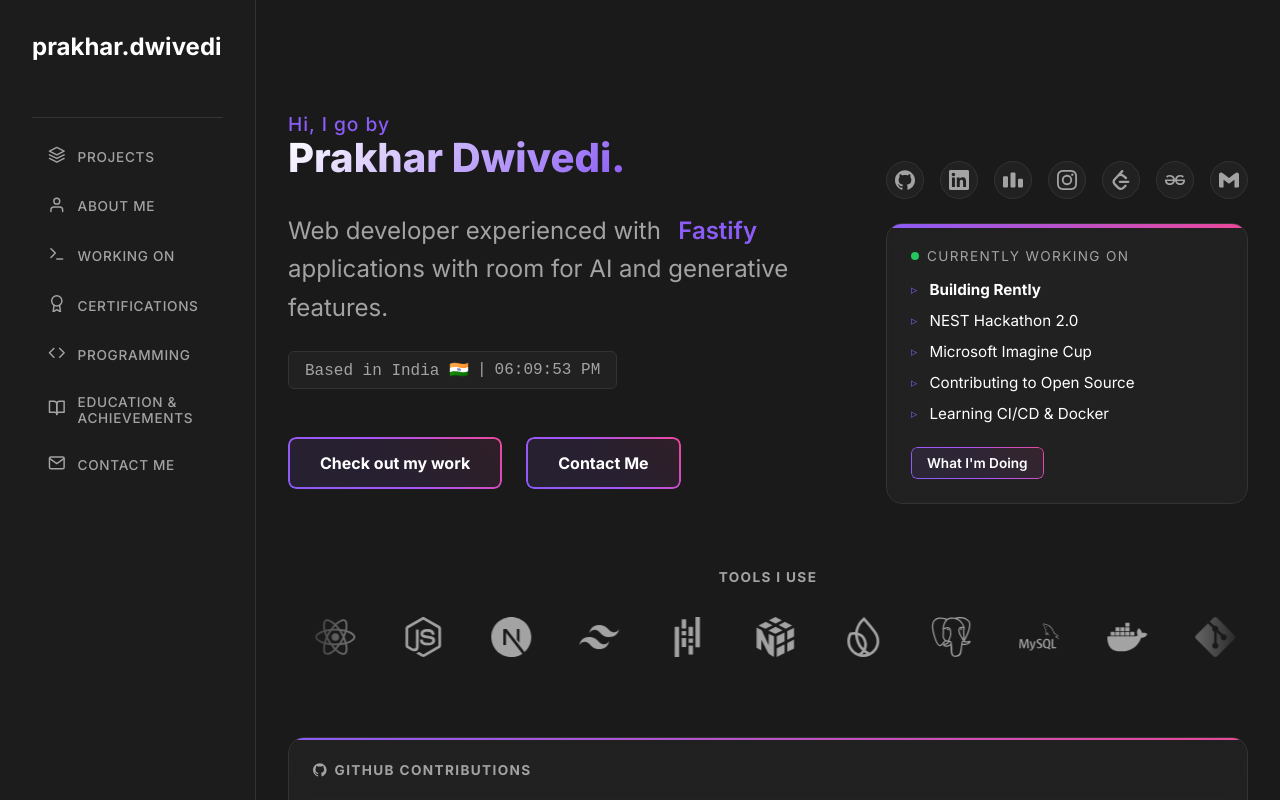
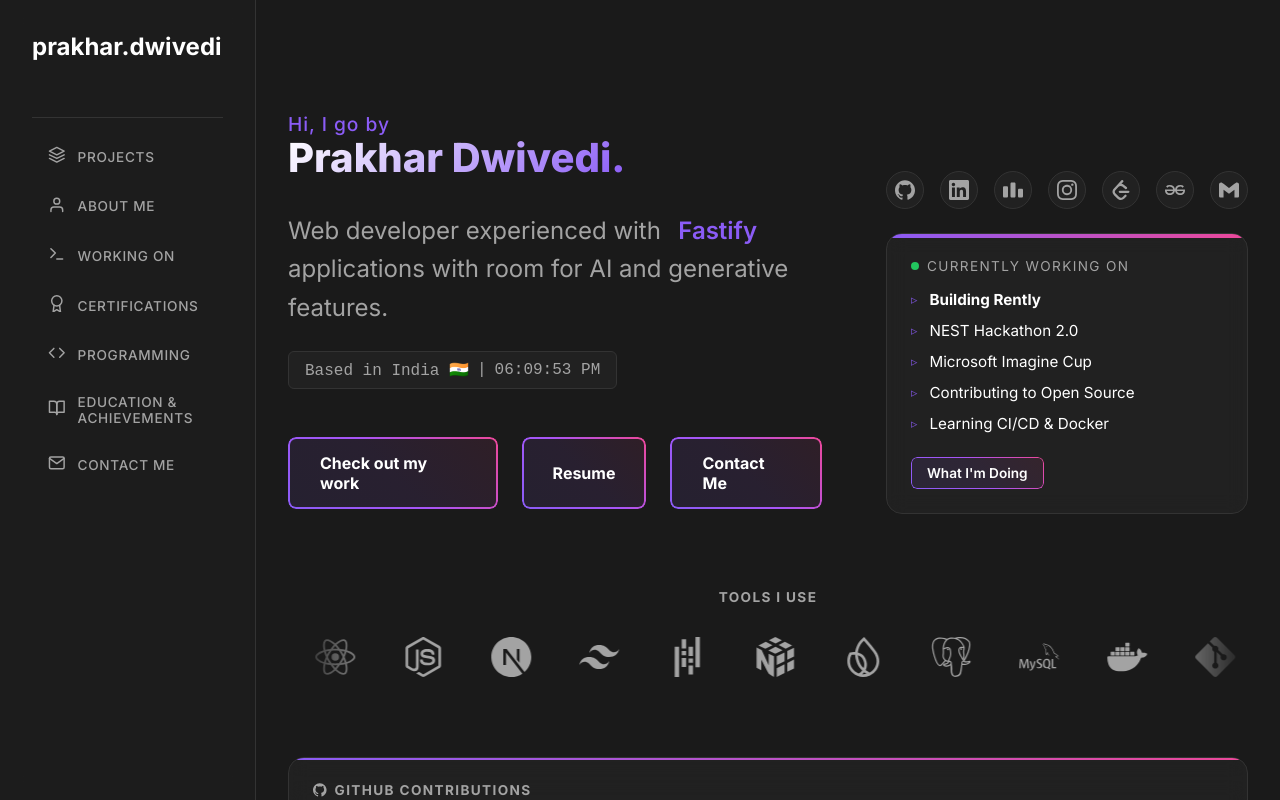
Before and after one commit to prakharDvedi/portfolio, a Next.js app: page / in a window 1280 px wide. Built offline with nearby package versions, Linux system fonts and the light colour scheme.

Commit message:
added resume

```diff
--- a/src/app/page.tsx
+++ b/src/app/page.tsx
@@ -171,6 +171,13 @@
             <Link href="/projects" className={styles.contactBtn}>
               Check out my work
             </Link>
+            <Link
+              href="https://drive.google.com/file/d/19_fqZBTyQktXTRg7cfb9HbkC0kabwa93/view?usp=sharing"
+              target="_blank"
+              className={styles.contactBtn}
+            >
+              Resume
+            </Link>
             <Link href="/contact" className={styles.contactBtn}>
               Contact Me
             </Link>
```
